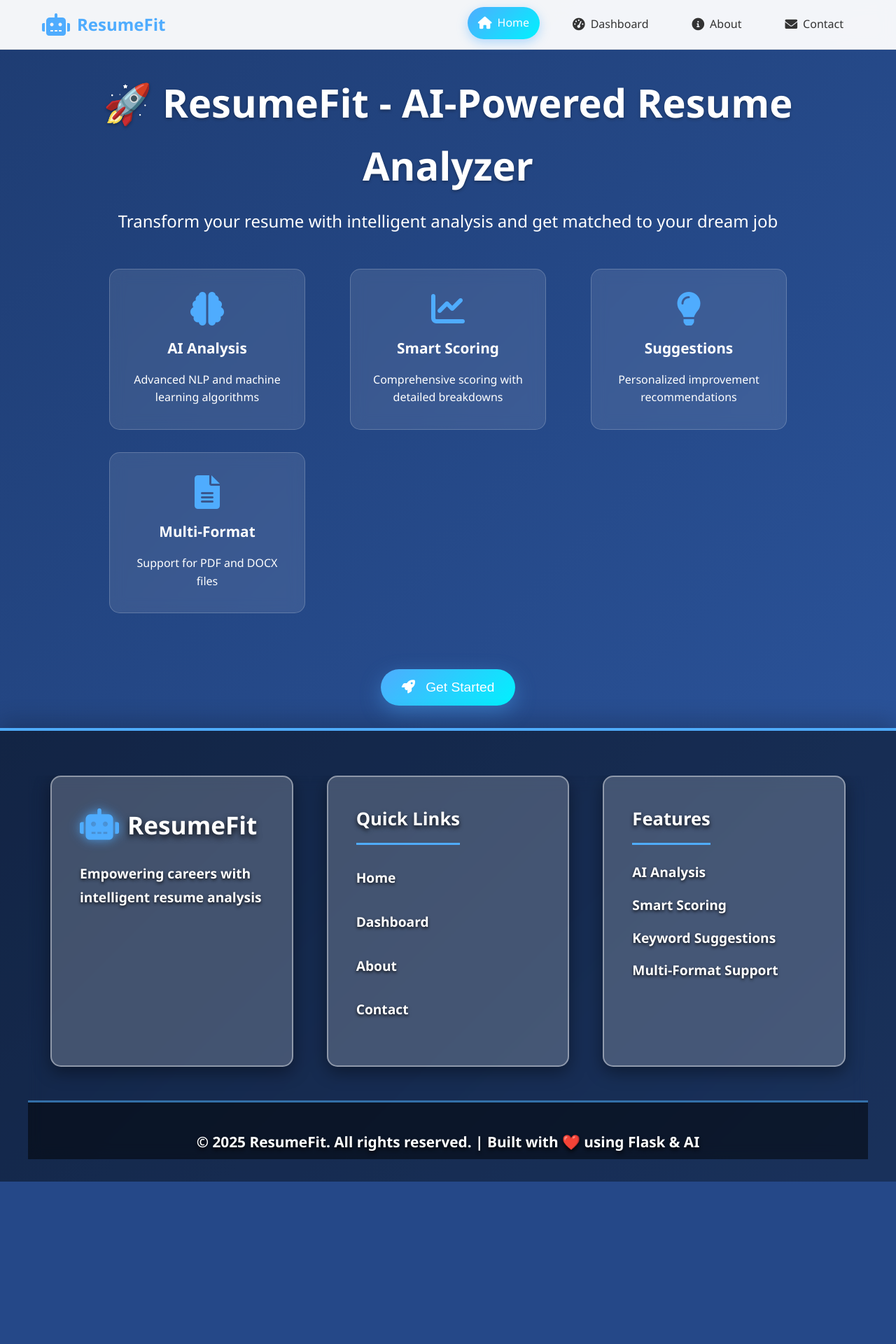
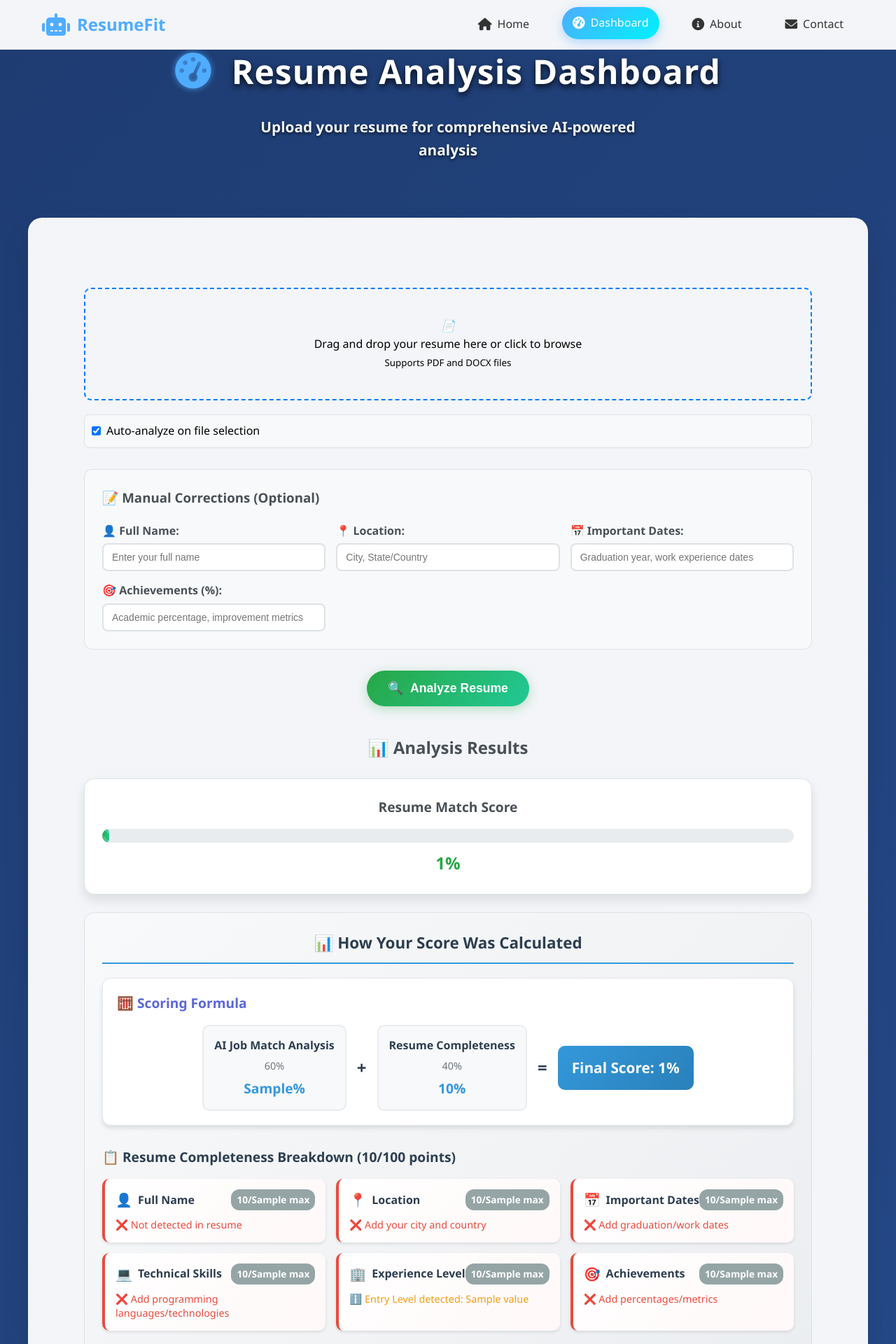
Before and after one commit to yogesh1316-coder/ResumeFit, a Flask app: template templates/index.html in a window 1280 px wide. Shown: the top 1920 px of the page at 70% size. Before the commit the page ends 1688 px from the top, so only its background shows below. Run offline with Flask 3, Linux system fonts and the light colour scheme; the template is opened without the code that fills it: most values are stand-ins (such as "Sample title", 1, 10 or a date in 2020); some libraries are stand-ins or nearby versions.

Commit message:
Enhance UI interactions and data handling in index.html and improved styles in enhanced_style.css

```diff
--- a/static/enhanced_style.css
+++ b/static/enhanced_style.css
@@ -186,17 +186,38 @@ section.active-section {
     flex-direction: column;
     align-items: center;
     justify-content: center;
+    transition: all 0.3s ease;
+    cursor: pointer;
+}
+
+.feature:hover {
+    transform: translateY(-6px);
+    background: rgba(255, 255, 255, 0.2);
+    box-shadow: 0 15px 40px rgba(79, 172, 254, 0.4);
+    border: 1px solid rgba(79, 172, 254, 0.5);
 }
 
 .feature i {
     font-size: 3rem;
     margin-bottom: 1rem;
     color: #4facfe;
+    transition: all 0.3s ease;
+}
+
+.feature:hover i {
+    color: #ffffff;
+    transform: scale(1.1);
 }
 
 .feature h3 {
     font-size: 1.3rem;
     margin-bottom: 1rem;
+    transition: all 0.3s ease;
+}
+
+.feature:hover h3 {
+    color: #ffffff;
+    text-shadow: 0 2px 4px rgba(0, 0, 0, 0.3);
 }
 
 .cta-button {
@@ -2308,11 +2329,12 @@ header h1 {
 .footer {
     background: linear-gradient(135deg, #1e3c72 0%, #2a5298 100%) !important;
     color: white !important;
-    padding: 4rem 0 2rem !important;
+    padding: 7rem 0 2rem !important;
     margin-top: 0 !important;
     border-top: 4px solid #4facfe !important;
     box-shadow: 0 -10px 30px rgba(0, 0, 0, 0.2) !important;
     position: relative !important;
+    overflow: visible !important;
 }
 
 .footer::before {
@@ -2346,7 +2368,8 @@ header h1 {
     max-width: 1200px !important;
     margin-left: auto !important;
     margin-right: auto !important;
-    padding: 0 !important;
+    padding: 2rem 0 0 0 !important;
+    overflow: visible !important;
 }
 
 .footer-section {
@@ -2360,7 +2383,7 @@ header h1 {
 }
 
 .footer-section:hover {
-    transform: translateY(-8px) !important;
+    transform: translateY(-4px) !important;
     box-shadow: 0 15px 40px rgba(79, 172, 254, 0.5) !important;
     background: rgba(255, 255, 255, 0.3) !important;
 }
--- a/templates/index.html
+++ b/templates/index.html
@@ -6,12 +6,10 @@
     <title>ResumeFit - AI-Powered Resume Analyzer</title>
     <link rel="stylesheet" href="{{ url_for('static', filename='enhanced_style.css') }}">
     <link rel="stylesheet" href="https://cdnjs.cloudflare.com/ajax/libs/font-awesome/6.0.0/css/all.min.css">
-    <script>
-        // Pass NLTK analysis data to JavaScript
-       window.nltk_analysis = {{ nltk_analysis | tojson | safe }};
-    </script>
 </head>
-<body>
+<body
+    data-nltk-analysis="{{ nltk_analysis | tojson | e }}"
+    data-has-results="{{ 'true' if match_percentage else 'false' }}">
     <!-- Modern Navigation Bar -->
     <nav class="navbar">
         <div class="nav-container">
@@ -157,7 +155,7 @@
             <div class="progress-card">
                 <div class="progress-label">Resume Match Score</div>
                 <div class="progress-bar-bg">
-                   <div class="progress-bar-fill" style="width: {{ match_percentage }}%"></div>
+                   <div class="progress-bar-fill" data-width="{{ match_percentage }}"></div>
                 </div>
                 <div class="progress-value">{{ match_percentage }}%</div>
             </div>
@@ -864,8 +862,33 @@ Sent from ResumeFit Contact Form`);
                 section.style.display = 'none';
             });
 
-            // Show home section by default
-            showSection('home');
+            // Check if analysis results are present using data attribute
+            const hasResults = document.body.getAttribute('data-has-results') === 'true';
+
+            // Initialize window.nltk_analysis from data attribute
+            try {
+                const nltkData = document.body.getAttribute('data-nltk-analysis');
+                window.nltk_analysis = nltkData ? JSON.parse(nltkData) : {};
+            } catch (e) {
+                console.warn('Failed to parse NLTK analysis data:', e);
+                window.nltk_analysis = {};
+            }
+
+            // Set progress bar width using data attribute
+            const progressBarFill = document.querySelector('.progress-bar-fill');
+            if (progressBarFill) {
+                const width = progressBarFill.getAttribute('data-width');
+                if (width) {
+                    progressBarFill.style.width = width + '%';
+                }
+            }
+
+            // Show dashboard if results are available, otherwise show home
+            if (hasResults) {
+                showSection('dashboard');
+            } else {
+                showSection('home');
+            }
 
             // Add click handler for Get Started button
             const getStartedBtn = document.querySelector('.cta-button');
```
